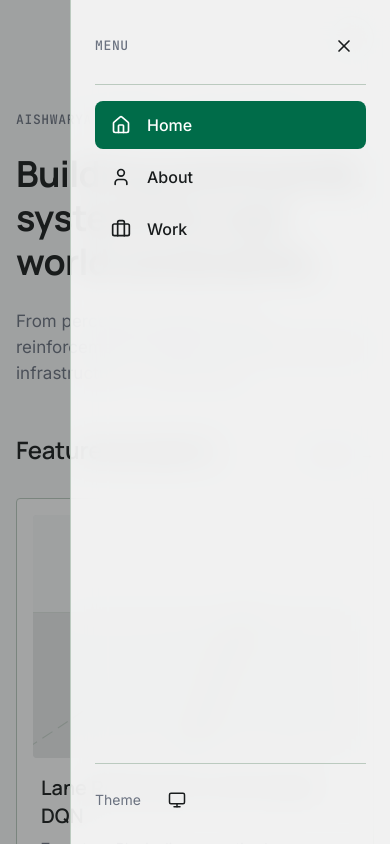
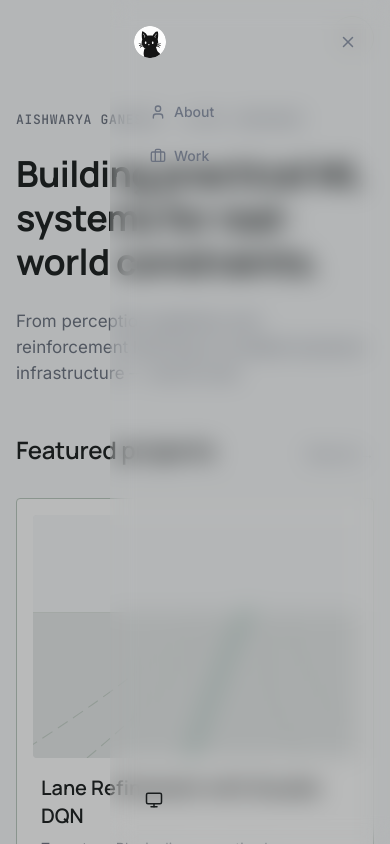
Before and after one commit to 95-ag/ag-portfolio, a Next.js app: page / in a window 390 px wide. Both pictures are taken after a click on the button "Open navigation menu". Shown: the top 844 px of the page. Built offline with nearby package versions, Linux system fonts and the light colour scheme.

Commit message:
fix: restore body scroll when mobile nav open and viewport resizes to desktop

```diff
--- a/src/components/layout/mobile-nav.tsx
+++ b/src/components/layout/mobile-nav.tsx
@@ -1,7 +1,8 @@
 "use client";
 
 import { AnimatePresence, motion, useReducedMotion } from "framer-motion";
-import { Briefcase, Home, Menu, User, X } from "lucide-react";
+import { Briefcase, User, X } from "lucide-react";
+import Image from "next/image";
 import Link from "next/link";
 import { usePathname } from "next/navigation";
 import { useEffect, useRef, useState } from "react";
@@ -9,9 +10,7 @@ import { ThemeToggle } from "@/components/ui/theme-toggle";
 import { cn } from "@/lib/utils/cn";
 import { useFocusTrap } from "@/lib/utils/focus-trap";
 
-// Home is included in mobile nav since there's no persistent logo link on mobile
 const NAV_ITEMS = [
-  { href: "/", label: "Home", Icon: Home },
   { href: "/about", label: "About", Icon: User },
   { href: "/work", label: "Work", Icon: Briefcase },
 ] as const;
@@ -24,14 +23,11 @@ export function MobileNav() {
 
   useFocusTrap(panelRef, open);
 
-  // Close on route change
-  // pathname is intentionally the trigger — setOpen is stable
   // biome-ignore lint/correctness/useExhaustiveDependencies: pathname is the trigger, setOpen is stable
   useEffect(() => {
     setOpen(false);
   }, [pathname]);
 
-  // Close on Escape
   useEffect(() => {
     if (!open) return;
     function onKey(e: KeyboardEvent) {
@@ -41,7 +37,6 @@ export function MobileNav() {
     return () => document.removeEventListener("keydown", onKey);
   }, [open]);
 
-  // Prevent body scroll while open
   useEffect(() => {
     document.body.style.overflow = open ? "hidden" : "";
     return () => {
@@ -49,8 +44,14 @@ export function MobileNav() {
     };
   }, [open]);
 
-  // When reduced motion: instant enter/exit (duration 0, no transform/opacity games).
-  // Panel is always opacity:1 in both states so reduced-motion users still see it.
+  useEffect(() => {
+    function onResize() {
+      if (window.innerWidth >= 768) setOpen(false);
+    }
+    window.addEventListener("resize", onResize);
+    return () => window.removeEventListener("resize", onResize);
+  }, []);
+
   const panelVariants = {
     hidden: { x: shouldReduceMotion ? 0 : "100%", opacity: 1 },
     visible: { x: 0, opacity: 1 },
@@ -63,15 +64,28 @@ export function MobileNav() {
 
   return (
     <>
-      {/* Trigger button */}
+      {/* Trigger */}
       <button
         type="button"
         onClick={() => setOpen(true)}
         aria-label="Open navigation menu"
         aria-expanded={open}
-        className="fixed top-[var(--spacing-md)] right-[var(--spacing-md)] z-[var(--z-pill-nav)] flex h-11 w-11 items-center justify-center rounded-[var(--radius-pill)] border border-[var(--outline-variant)] bg-[var(--surface-overlay)] backdrop-blur-[12px]"
+        className="fixed top-[var(--spacing-md)] right-[var(--spacing-md)] z-[var(--z-pill-nav)] flex h-11 w-11 items-center justify-center rounded-[var(--radius-pill)] border border-[var(--outline-variant)] bg-[var(--surface-overlay)] backdrop-blur-[12px] text-[var(--on-surface-muted)] transition-colors duration-[var(--duration-fast)] hover:text-[var(--on-surface)]"
       >
-        <Menu size={20} aria-hidden />
+        <svg
+          width="18"
+          height="18"
+          viewBox="0 0 24 24"
+          fill="none"
+          stroke="currentColor"
+          strokeWidth="2"
+          strokeLinecap="round"
+          aria-hidden="true"
+        >
+          <line x1="3" y1="6" x2="21" y2="6" />
+          <line x1="3" y1="12" x2="21" y2="12" />
+          <line x1="3" y1="18" x2="21" y2="18" />
+        </svg>
       </button>
 
       <AnimatePresence>
@@ -87,10 +101,10 @@ export function MobileNav() {
               transition={{ duration: shouldReduceMotion ? 0 : 0.2 }}
               onClick={() => setOpen(false)}
               aria-hidden="true"
-              className="fixed inset-0 z-[var(--z-mobile-menu-overlay)] bg-[var(--on-background)]/40"
+              className="fixed inset-0 z-[var(--z-mobile-menu-overlay)] bg-[var(--on-background)]/30"
             />
 
-            {/* Slide-out panel */}
+            {/* Panel */}
             <motion.div
               key="panel"
               ref={panelRef}
@@ -105,49 +119,54 @@ export function MobileNav() {
                 duration: shouldReduceMotion ? 0 : 0.3,
                 ease: [0.3, 0, 0, 1],
               }}
-              className="fixed top-0 right-0 z-[var(--z-mobile-menu-panel)] flex h-full w-[min(320px,85vw)] flex-col border-l border-[var(--outline-variant)] bg-[var(--surface-overlay)] p-[var(--spacing-lg)] backdrop-blur-[16px]"
+              className="fixed top-0 right-0 z-[var(--z-mobile-menu-panel)] flex h-full w-[min(280px,80vw)] flex-col bg-[var(--surface-overlay-panel)] p-[var(--spacing-lg)] backdrop-blur-[12px]"
             >
-              {/* Header row */}
+              {/* Header: logomark + close */}
               <div className="flex items-center justify-between">
-                <span className="type-mono-label text-[var(--on-surface-muted)]">
-                  Menu
-                </span>
+                <Link
+                  href="/"
+                  aria-label="Home"
+                  className="flex h-8 w-8 items-center justify-center rounded-full transition-opacity duration-[var(--duration-fast)] hover:opacity-80"
+                >
+                  <Image
+                    src="/cat_head_icon.svg"
+                    alt=""
+                    width={32}
+                    height={32}
+                    className="rounded-full"
+                    unoptimized
+                  />
+                </Link>
                 <button
                   type="button"
                   onClick={() => setOpen(false)}
                   aria-label="Close navigation menu"
-                  className="flex h-11 w-11 items-center justify-center rounded-[var(--radius-pill)] transition-colors duration-[var(--duration-fast)] hover:bg-[var(--accent-muted)]"
+                  className="flex h-9 w-9 items-center justify-center rounded-[var(--radius-pill)] text-[var(--on-surface-muted)] transition-colors duration-[var(--duration-fast)] hover:bg-[var(--surface-sunken)] hover:text-[var(--on-surface)]"
                 >
-                  <X size={20} aria-hidden />
+                  <X size={18} aria-hidden />
                 </button>
               </div>
-
-              <div
-                className="my-[var(--spacing-md)] h-px bg-[var(--outline-variant)]"
-                aria-hidden="true"
-              />
 
               {/* Nav items */}
               <nav
                 aria-label="Primary"
-                className="flex flex-col gap-[var(--spacing-xs)]"
+                className="mt-[var(--spacing-xl)] flex flex-col gap-[var(--spacing-xs)]"
               >
                 {NAV_ITEMS.map(({ href, label, Icon }) => {
-                  const isActive =
-                    href === "/" ? pathname === "/" : pathname.startsWith(href);
+                  const isActive = pathname.startsWith(href);
                   return (
                     <Link
                       key={href}
                       href={href}
                       aria-current={isActive ? "page" : undefined}
                       className={cn(
-                        "flex h-12 items-center gap-[var(--spacing-md)] rounded-[var(--radius-md)] px-[var(--spacing-md)] text-base font-medium transition-colors duration-[var(--duration-fast)]",
+                        "flex h-10 items-center gap-[var(--spacing-sm)] rounded-[var(--radius-pill)] px-[var(--spacing-md)] text-sm font-medium transition-colors duration-[var(--duration-fast)]",
                         isActive
-                          ? "bg-[var(--accent)] text-[var(--accent-on)]"
-                          : "text-[var(--on-surface)] hover:bg-[var(--accent-muted)]",
+                          ? "bg-[var(--surface-sunken)] text-[var(--on-surface)]"
+                          : "text-[var(--on-surface-muted)] hover:bg-[var(--surface-sunken)] hover:text-[var(--on-surface)]",
                       )}
                     >
-                      <Icon size={20} aria-hidden />
+                      <Icon size={16} aria-hidden />
                       {label}
                     </Link>
                   );
@@ -156,18 +175,8 @@ export function MobileNav() {
 
               <div className="flex-1" />
 
-              <div
-                className="mb-[var(--spacing-md)] h-px bg-[var(--outline-variant)]"
-                aria-hidden="true"
-              />
-
-              {/* Theme toggle at bottom */}
-              <div className="flex items-center gap-[var(--spacing-md)]">
-                <span className="type-body-sm text-[var(--on-surface-muted)]">
-                  Theme
-                </span>
-                <ThemeToggle />
-              </div>
+              {/* Theme toggle */}
+              <ThemeToggle />
             </motion.div>
           </>
         )}
```
